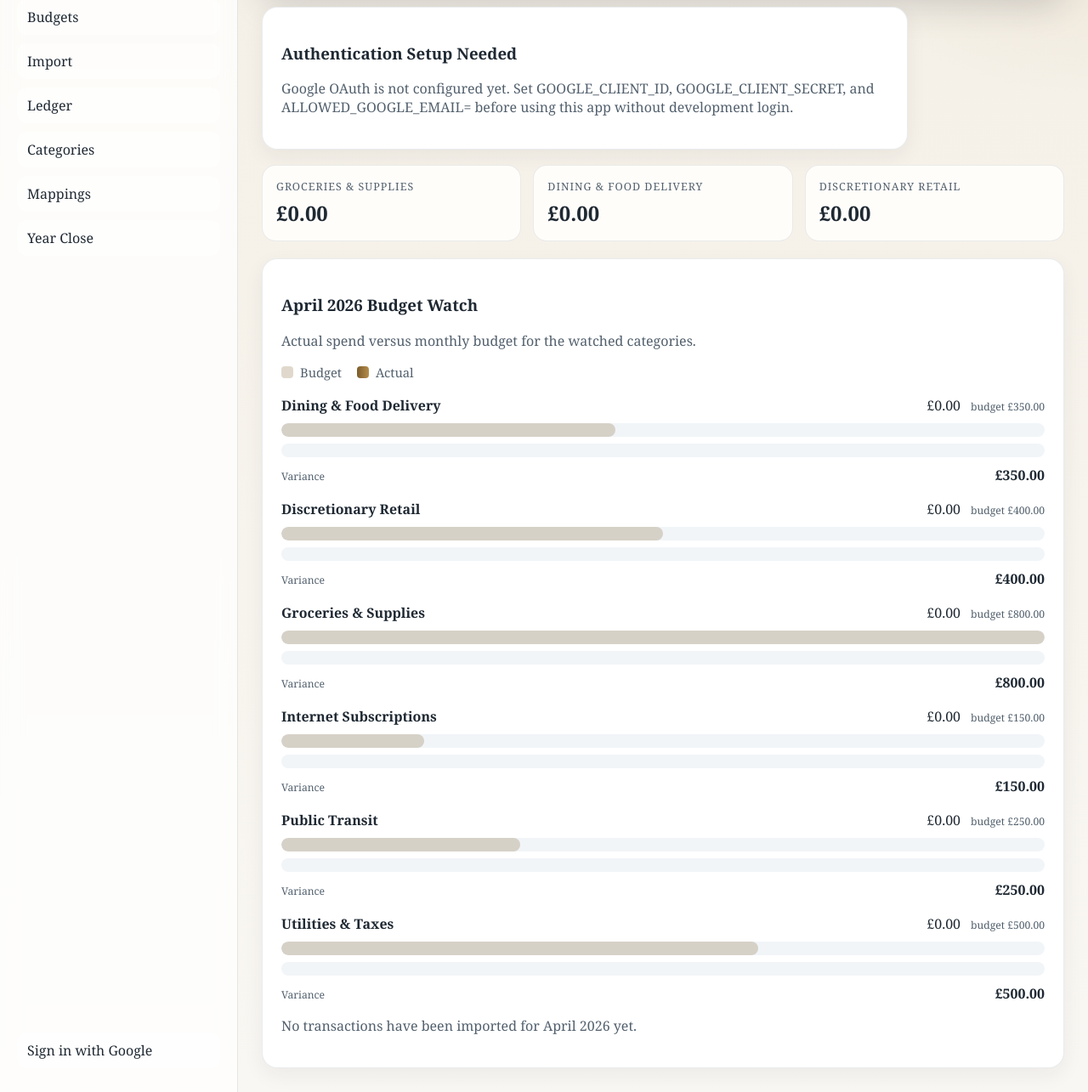
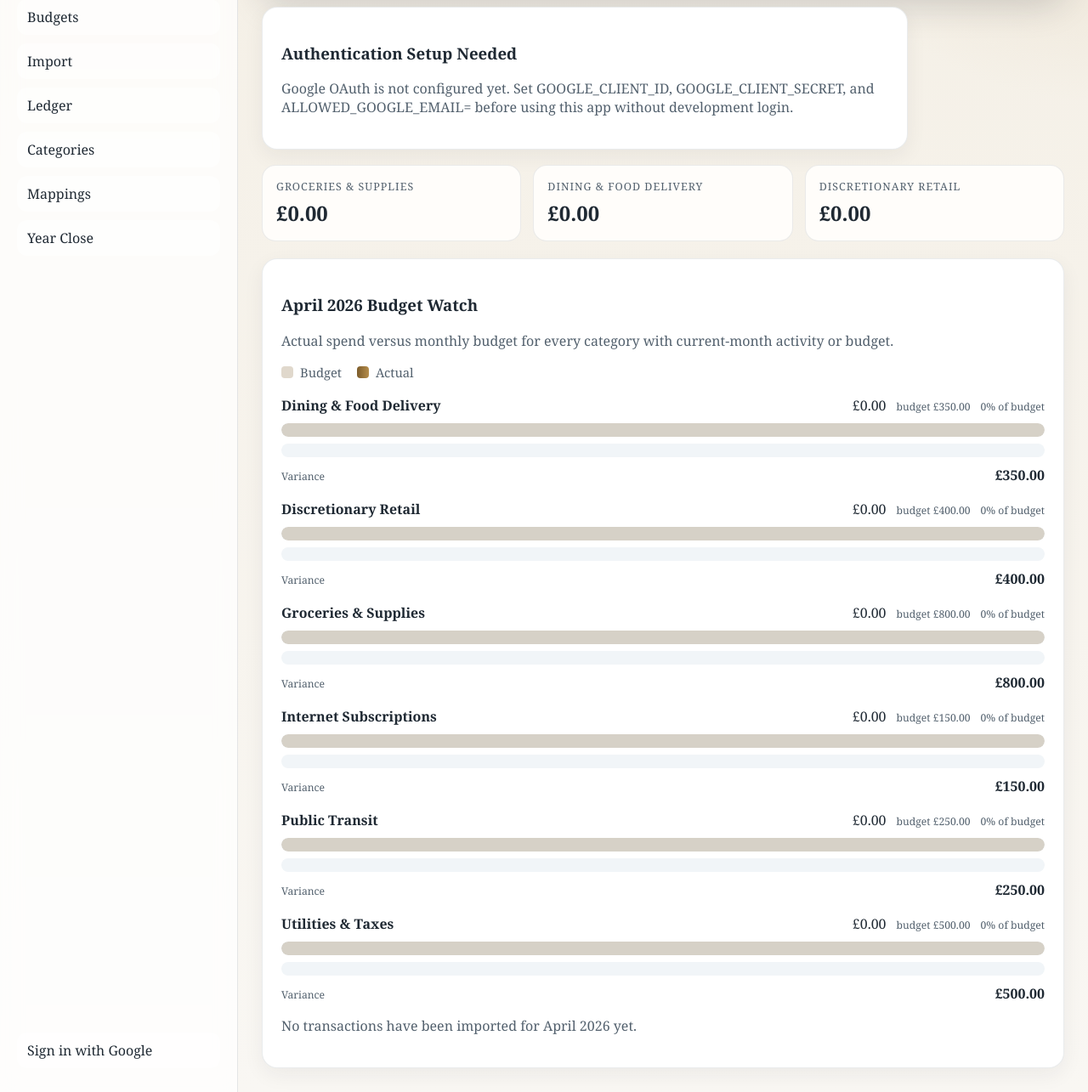
Before and after one commit to stoveruk-collab/personal-finance, a FastAPI app: page / in a window 1280 px wide. Shown: the part 235-1520 px from the top of the page at 85% size. Run offline with FastAPI, Linux system fonts and the light colour scheme; data comes from the database, SQL or seed files in the repository; data that the repository does not hold is empty.

Commit message:
Fix budget watch chart scaling

```diff
--- a/src/personal_finance/web/app.py
+++ b/src/personal_finance/web/app.py
@@ -142,22 +142,22 @@ def dashboard(request: Request, db: Session = Depends(get_db)):
         budget = budget_lookup.get(category_name, Decimal("0"))
         if actual == 0 and budget == 0:
             continue
+        scale_value = max(actual, budget, Decimal("1"))
+        budget_width = (budget / scale_value) * Decimal("100") if budget > 0 else Decimal("0")
+        actual_width = (actual / scale_value) * Decimal("100") if actual > 0 else Decimal("0")
+        percent_of_budget = ((actual / budget) * Decimal("100")) if budget > 0 else Decimal("0")
         chart_rows.append(
             {
                 "category": category_name,
                 "actual": actual,
                 "budget": budget,
                 "variance": budget - actual,
+                "budget_width": float(budget_width),
+                "actual_width": float(actual_width),
+                "percent_of_budget": float(percent_of_budget),
+                "is_over_budget": actual > budget if budget > 0 else actual > 0,
             }
         )
-
-    max_chart_value = Decimal("1")
-    for row in chart_rows:
-        max_chart_value = max(max_chart_value, row["actual"], row["budget"])
-    scale = max_chart_value if max_chart_value > 0 else Decimal("1")
-    for row in chart_rows:
-        row["actual_width"] = float((row["actual"] / scale) * Decimal("100")) if scale else 0.0
-        row["budget_width"] = float((row["budget"] / scale) * Decimal("100")) if scale else 0.0
     auth_warning = None
     if not settings.allow_dev_login and not (settings.google_client_id and settings.google_client_secret):
         auth_warning = (
--- a/src/personal_finance/web/static/app.css
+++ b/src/personal_finance/web/static/app.css
@@ -327,6 +327,9 @@ body {
 .actual-bar {
   background: linear-gradient(90deg, #7c5c2b 0%, #b58d4b 100%);
 }
+.actual-bar-over {
+  background: linear-gradient(90deg, #8a1c1c 0%, #c94a4a 100%);
+}
 .watch-chart {
   display: grid;
   gap: 18px;
@@ -374,6 +377,10 @@ body {
 .watch-variance.over-budget {
   color: var(--danger);
 }
+.over-budget-note {
+  color: var(--danger);
+  font-weight: 700;
+}
 .table-scroll {
   overflow-x: auto;
 }
--- a/src/personal_finance/web/templates/dashboard.html
+++ b/src/personal_finance/web/templates/dashboard.html
@@ -34,7 +34,7 @@
   <div class="panel-head">
     <div>
       <h3>{{ current_month_label }} Budget Watch</h3>
-      <p class="muted">Actual spend versus monthly budget for the watched categories.</p>
+      <p class="muted">Actual spend versus monthly budget for every category with current-month activity or budget.</p>
     </div>
   </div>
 
@@ -51,6 +51,9 @@
         <span class="watch-values">
           <span>{{ format_gbp(row.actual) }}</span>
           <span class="muted-small">budget {{ format_gbp(row.budget) }}</span>
+          {% if row.budget > 0 %}
+          <span class="muted-small {% if row.is_over_budget %}over-budget-note{% endif %}">{{ '%.0f'|format(row.percent_of_budget) }}% of budget</span>
+          {% endif %}
         </span>
       </div>
       <div class="watch-bars">
@@ -58,7 +61,7 @@
           <div class="watch-bar budget-bar" style="width: {{ '%.2f'|format(row.budget_width) }}%"></div>
         </div>
         <div class="watch-bar-track">
-          <div class="watch-bar actual-bar" style="width: {{ '%.2f'|format(row.actual_width) }}%"></div>
+          <div class="watch-bar actual-bar {% if row.is_over_budget %}actual-bar-over{% endif %}" style="width: {{ '%.2f'|format(row.actual_width) }}%"></div>
         </div>
       </div>
       <div class="watch-foot">
```
